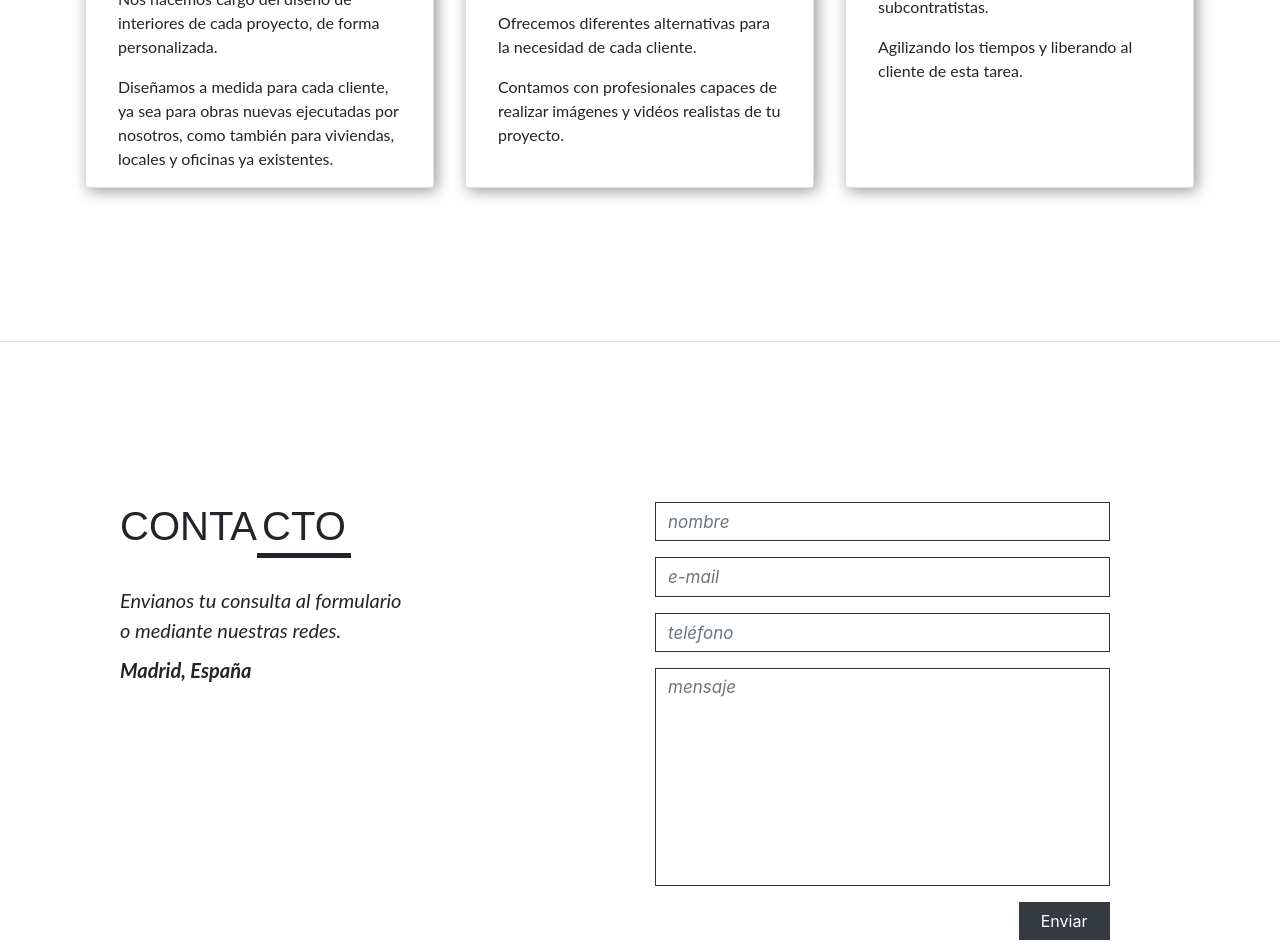
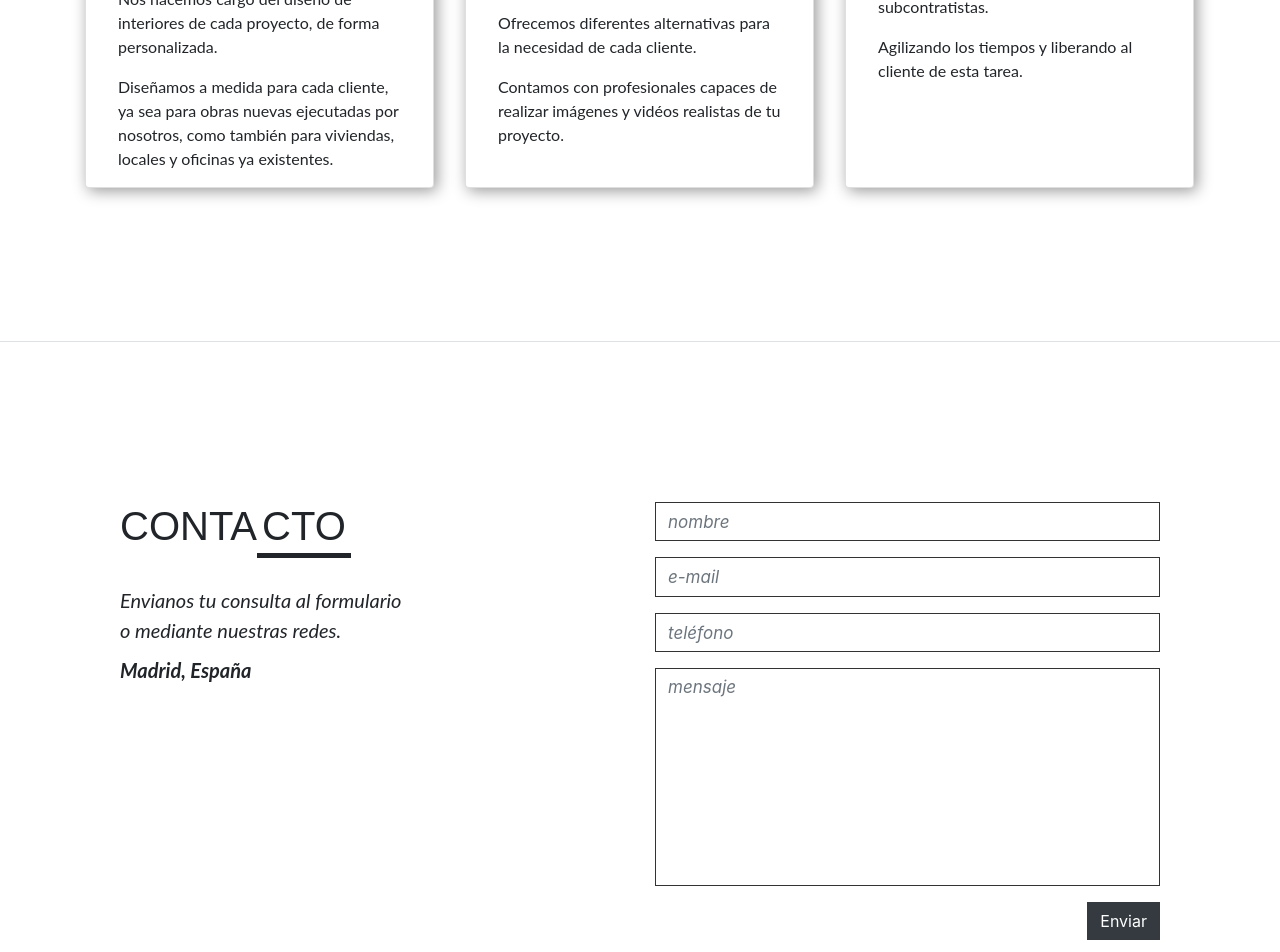
Before and after one commit to GastonLell/lim-arquitectura-page, a React (Create React App) app: page / in a window 1280 px wide. Shown: the part 4187-5139 px from the top of the page. Built offline with nearby package versions, Linux system fonts and the light colour scheme.

Commit message:
cambios css

```diff
--- a/src/scss/app.css
+++ b/src/scss/app.css
@@ -91,7 +91,7 @@
     #contacto p strong {
       line-height: 50px; }
   #contacto form {
-    width: 90%; }
+    width: 100%; }
     #contacto form .form-control {
       font-size: 17px;
       font-style: italic;
@@ -100,7 +100,6 @@
     #contacto form .textarea-form {
       resize: none; }
     #contacto form .btn {
-      width: 20%;
       border-radius: 0 !important; }
 
 /*# sourceMappingURL=app.css.map */
--- a/src/scss/app.scss
+++ b/src/scss/app.scss
@@ -155,7 +155,7 @@ $color-gris: #282c2d;
     }
   }
   form{
-    width: 90%;
+    width: 100%;
     .form-control{
       font-size: 17px;
       font-style: italic;
@@ -166,7 +166,6 @@ $color-gris: #282c2d;
       resize: none;
     }
     .btn{
-      width: 20%;
       border-radius: 0 !important;
     }
   }
```
Also changed, not shown: 1 other file (tests, documents, lock files or other folders).
